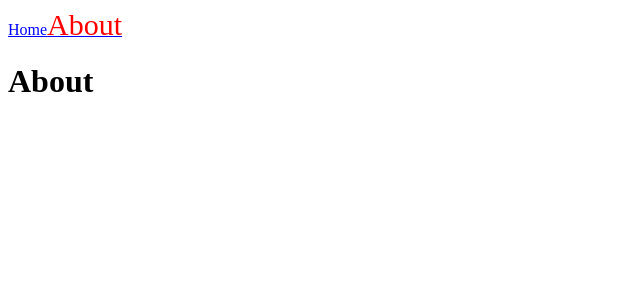
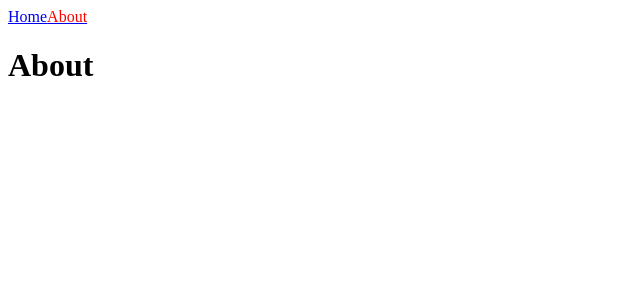
Before and after one commit to withbbang/nextjs-tutorial, a Next.js app: page /about in a window 1280 px wide. Shown: the top 300 px of the page, without its empty margins (0-640 px from the left). Built offline with nearby package versions, Linux system fonts and the light colour scheme.

Commit message:
_app.js에서는 많은 내용이 쓰여지므로 children으로 묶어 특정 컴포넌트(Layout)에서 전역 렌더링 시도 - 기본적인 페이지 구성방법

```diff
--- /dev/null
+++ b/components/Layout.js
@@ -0,0 +1,10 @@
+import NavBar from './NavBar';
+
+export default function Layout({ children }) {
+  return (
+    <>
+      <NavBar />
+      <div>{children}</div>
+    </>
+  );
+}
--- a/components/NavBar.js
+++ b/components/NavBar.js
@@ -1,5 +1,9 @@
 import Link from 'next/link';
 import { useRouter } from 'next/router';
+
+/**
+ * Link 사용시 a 태그와 달리 페이지 새로고침 없이 페이지 렌더링
+ */
 
 export default function NavBar(props) {
   const router = useRouter();
--- /dev/null
+++ b/components/Seo.js
@@ -0,0 +1,9 @@
+import Head from 'next/head';
+
+export default function Seo({ title }) {
+  return (
+    <Head>
+      <title>{title} | Next Movies</title>
+    </Head>
+  );
+}
--- a/pages/_app.js
+++ b/pages/_app.js
@@ -4,20 +4,23 @@
  * 파일명, 파라미터명은 고정
  * 여기서 jsx global style 선언시 모든 페이지에서 적용된다
  * css파일을 만들어 import 하는것도 전역 스타일링 방법 중 하나이다.
+ * Component: 렌더링할 컴포넌트
+ * Component: 전역적으로 넘겨줄 props
  */
 
-import NavBar from '../components/NavBar';
+import Layout from '../components/Layout';
 
 export default function MyApp({ Component, pageProps }) {
   return (
     <>
-      <NavBar fontSize="30px" />
-      <Component {...pageProps} />
-      <style jsx global>{`
+      <Layout>
+        <Component {...pageProps} />
+      </Layout>
+      {/* <style jsx global>{`
         a {
           color: blue;
         }
-      `}</style>
+      `}</style> */}
     </>
   );
 }
--- a/pages/about.js
+++ b/pages/about.js
@@ -1,6 +1,9 @@
+import Seo from '../components/Seo';
+
 export default function About() {
   return (
     <div>
+      <Seo title={'About'} />
       <h1>About</h1>
     </div>
   );
--- a/pages/index.js
+++ b/pages/index.js
@@ -1,6 +1,9 @@
+import Seo from '../components/Seo';
+
 export default function Home() {
   return (
     <div>
+      <Seo title={'Home'} />
       <h1>Home</h1>
     </div>
   );
```
